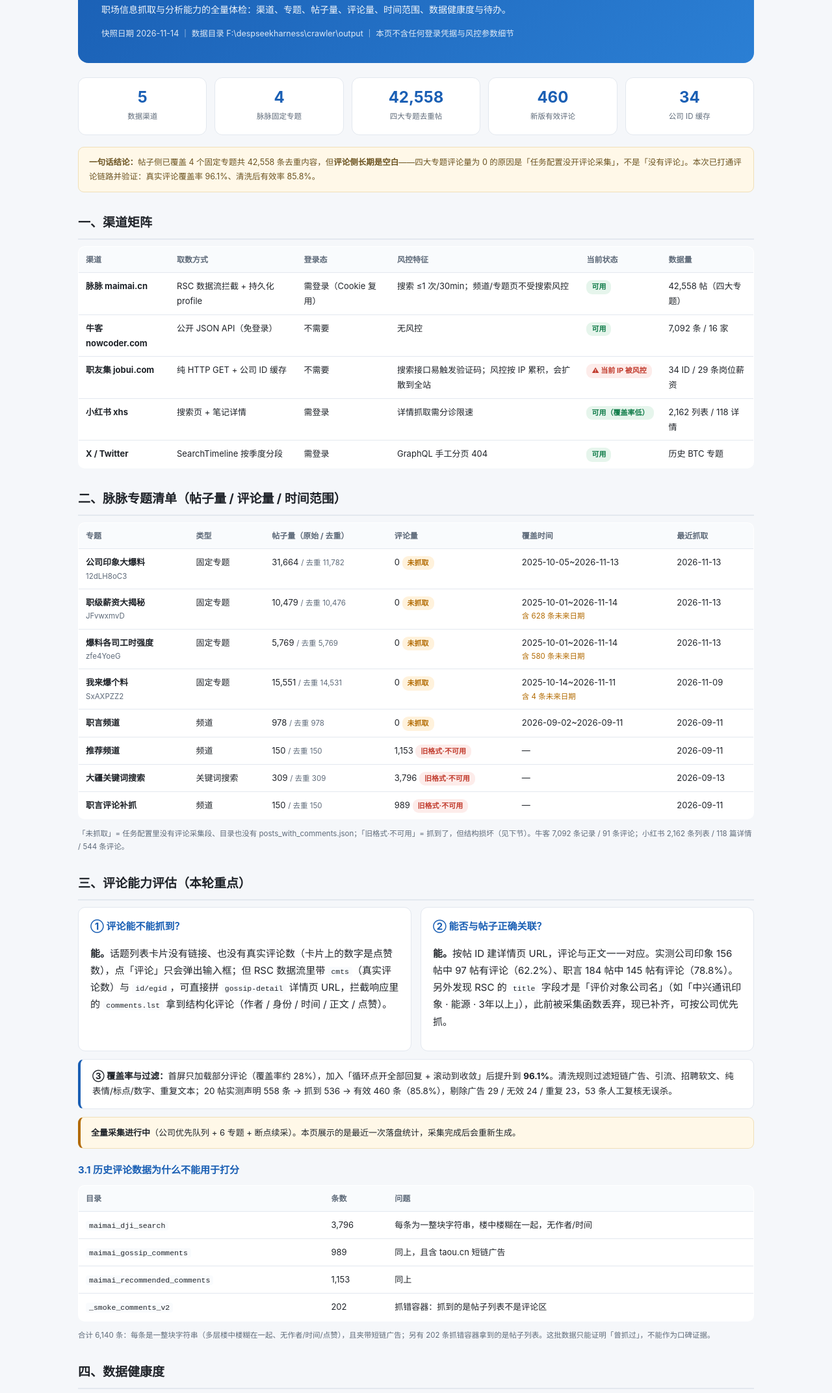
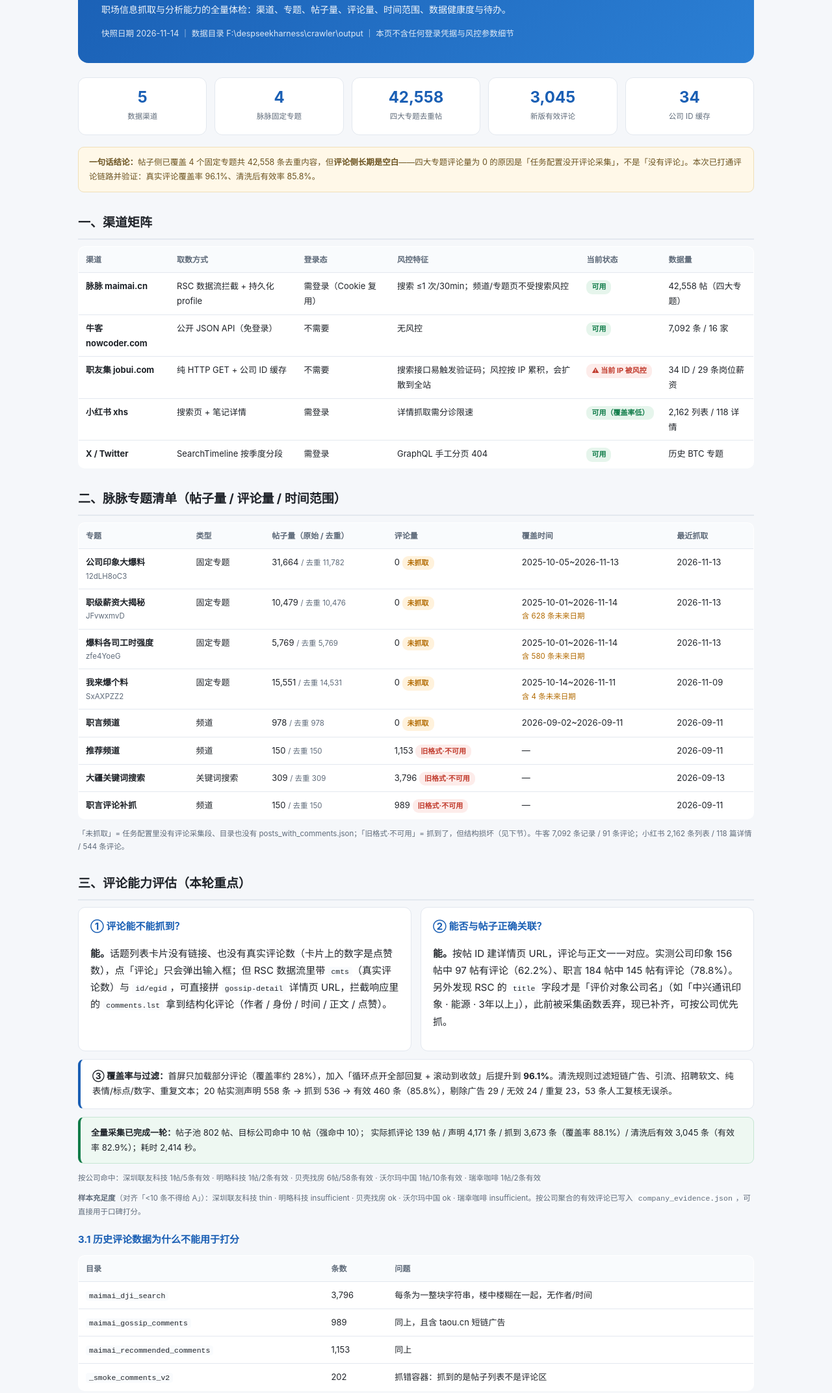
Before and after one commit to 109751269-sketch/career-report, a plain HTML site: page skill-audit/index.html in a window 1280 px wide. Shown: the part 154-2298 px from the top of the page at 65% size. Drawn offline with Linux system fonts and the light colour scheme.

Commit message:
data: 并入全量评论采集结果(139帖/3045条有效)，更新盘点页与首页数字

```diff
--- a/skill-audit/index.html
+++ b/skill-audit/index.html
@@ -46,7 +46,7 @@
     <div class="meta">快照日期 2026-11-14 ｜ 数据目录 F:\despseekharness\crawler\output ｜ 本页不含任何登录凭据与风控参数细节</div>
   </header>
 
-  <div class="kpis"><div class="kpi"><b>5</b><span>数据渠道</span></div><div class="kpi"><b>4</b><span>脉脉固定专题</span></div><div class="kpi"><b>42,558</b><span>四大专题去重帖</span></div><div class="kpi"><b>460</b><span>新版有效评论</span></div><div class="kpi"><b>34</b><span>公司 ID 缓存</span></div></div>
+  <div class="kpis"><div class="kpi"><b>5</b><span>数据渠道</span></div><div class="kpi"><b>4</b><span>脉脉固定专题</span></div><div class="kpi"><b>42,558</b><span>四大专题去重帖</span></div><div class="kpi"><b>3,045</b><span>新版有效评论</span></div><div class="kpi"><b>34</b><span>公司 ID 缓存</span></div></div>
 
   <div class="note"><strong>一句话结论：</strong>帖子侧已覆盖 4 个固定专题共 42,558 条去重内容，但<strong>评论侧长期是空白</strong>——四大专题评论量为 0 的原因是「任务配置没开评论采集」，不是「没有评论」。本次已打通评论链路并验证：真实评论覆盖率 96.1%、清洗后有效率 85.8%。</div>
 
@@ -105,7 +105,12 @@
     <div class="card"><h3>② 能否与帖子正确关联？</h3><p><strong>能。</strong>按帖 ID 建详情页 URL，评论与正文一一对应。实测公司印象 156 帖中 97 帖有评论（62.2%）、职言 184 帖中 145 帖有评论（78.8%）。另外发现 RSC 的 <code>title</code> 字段才是「评价对象公司名」（如「中兴通讯印象 · 能源 · 3年以上」），此前被采集函数丢弃，现已补齐，可按公司优先抓。</p></div>
   </div>
   <div class="box"><strong>③ 覆盖率与过滤：</strong>首屏只加载部分评论（覆盖率约 28%），加入「循环点开全部回复 + 滚动到收敛」后提升到 <strong>96.1%</strong>。清洗规则过滤短链广告、引流、招聘软文、纯表情/标点/数字、重复文本；20 帖实测声明 558 条 → 抓到 536 → 有效 460 条（85.8%），剔除广告 29 / 无效 24 / 重复 23，53 条人工复核无误杀。</div>
-  <div class="warnbox"><strong>全量采集进行中</strong>（公司优先队列 + 6 专题 + 断点续采）。本页展示的是最近一次落盘统计，采集完成后会重新生成。</div>
+
+  <div class="okbox"><strong>全量采集已完成一轮：</strong>帖子池 802 帖、目标公司命中 10 帖（强命中 10）；
+  实际抓评论 139 帖 / 声明 4,171 条 / 抓到 3,673 条（覆盖率 88.1%）/ 清洗后有效 3,045 条（有效率 82.9%）；耗时 2,414 秒。</div>
+  <p class="sub">按公司命中：深圳联友科技 1帖/5条有效 · 明略科技 1帖/2条有效 · 贝壳找房 6帖/58条有效 · 沃尔玛中国 1帖/10条有效 · 瑞幸咖啡 1帖/2条有效</p>
+  <p class="sub"><strong>样本充足度</strong>（对齐「<10 条不得给 A」）：深圳联友科技 thin · 明略科技 insufficient · 贝壳找房 ok · 沃尔玛中国 ok · 瑞幸咖啡 insufficient。按公司聚合的有效评论已写入 <code>company_evidence.json</code>，可直接用于口碑打分。</p>
+
 
   <h3>3.1 历史评论数据为什么不能用于打分</h3>
   <table><thead><tr><th>目录</th><th>条数</th><th>问题</th></tr></thead><tbody><tr><td><code>maimai_dji_search</code></td><td>3,796</td><td>每条为一整块字符串，楼中楼糊在一起，无作者/时间</td></tr><tr><td><code>maimai_gossip_comments</code></td><td>989</td><td>同上，且含 taou.cn 短链广告</td></tr><tr><td><code>maimai_recommended_comments</code></td><td>1,153</td><td>同上</td></tr><tr><td><code>_smoke_comments_v2</code></td><td>202</td><td>抓错容器：抓到的是帖子列表不是评论区</td></tr></tbody></table>
@@ -123,7 +128,7 @@
 
   <h2>五、TODO 看板</h2>
   <table><thead><tr><th style="width:90px">状态</th><th style="width:220px">事项</th><th>说明 / 验收</th></tr></thead><tbody>
-    <tr><td><span class="pill p-ok">已完成</span></td><td><strong>牛客「裁员」正则污染</strong></td><td>新增 textsignals.js 统一判定；滴滴 40.2%→1.8%、拼多多 63.6%→3.7%；30 条误伤抽查通过</td></tr><tr><td><span class="pill p-ok">已完成</span></td><td><strong>growthScore 薪资口径</strong></td><td>v3.1：公司均薪退出打分，成长性只用招聘同比；新增 _meta 口径说明。顺带发现原字段是 5 年累计而非同比</td></tr><tr><td><span class="pill p-ok">已完成</span></td><td><strong>脉脉评论链路打通</strong></td><td>RSC 拦截 cmts/id/egid/title → gossip-detail 详情页 → 循环展开到收敛；项目侧 harvest_comments_v3/v4</td></tr><tr><td><span class="pill p-ok">已完成</span></td><td><strong>评论清洗与过滤</strong></td><td>lib/comment-filter.js：广告 / 引流 / 招聘软文 / 无效 / 重复；53 条验证只剔 4 条且无误杀</td></tr><tr><td><span class="pill p-ok">已完成</span></td><td><strong>职友集风控守卫</strong></td><td>lib/jobui-guard.js + preflight；5 个采集脚本入口强制体检，冷却期零请求直接退出</td></tr>
+    <tr><td><span class="pill p-ok">已完成</span></td><td><strong>牛客「裁员」正则污染</strong></td><td>新增 textsignals.js 统一判定；滴滴 40.2%→1.8%、拼多多 63.6%→3.7%；30 条误伤抽查通过</td></tr><tr><td><span class="pill p-ok">已完成</span></td><td><strong>growthScore 薪资口径</strong></td><td>v3.1：公司均薪退出打分，成长性只用招聘同比；新增 _meta 口径说明。顺带发现原字段是 5 年累计而非同比</td></tr><tr><td><span class="pill p-ok">已完成</span></td><td><strong>脉脉评论链路打通</strong></td><td>RSC 拦截 cmts/id/egid/title → gossip-detail 详情页 → 循环展开到收敛；项目侧 harvest_comments_v3/v4</td></tr><tr><td><span class="pill p-ok">已完成</span></td><td><strong>评论清洗与过滤</strong></td><td>lib/comment-filter.js：广告 / 引流 / 招聘软文 / 无效 / 重复；53 条验证只剔 4 条且无误杀</td></tr><tr><td><span class="pill p-ok">已完成</span></td><td><strong>职友集风控守卫</strong></td><td>lib/jobui-guard.js + preflight；5 个采集脚本入口强制体检，冷却期零请求直接退出</td></tr><tr><td><span class="pill p-ok">已完成</span></td><td><strong>RSC title 公司字段补齐</strong></td><td>collectPostsRich 保留评价对象公司名，公司优先队列才真正生效</td></tr><tr><td><span class="pill p-ok">已完成</span></td><td><strong>评论清洗规则补强</strong></td><td>真实批次暴露 4 类漏网 + 1 处误杀，已全修；389 条→保留 302 且无误杀</td></tr>
     <tr><td><span class="pill p-run">进行中</span></td><td><strong>脉脉评论全量采集</strong></td><td>6 专题 + 公司优先队列 + 断点续采，进行中</td></tr><tr><td><span class="pill p-run">进行中</span></td><td><strong>职友集剩余岗位细分薪资</strong></td><td>34 个 ID 已缓存、29 条已采；当前 IP 被风控，解封后由 preflight 放行</td></tr><tr><td><span class="pill p-run">进行中</span></td><td><strong>小红书详情补抓</strong></td><td>详情 118 / 列表 2,162（5.5%），按互动与关键词分诊续抓</td></tr>
     <tr><td><span class="pill p-warn">待办</span></td><td><strong>修 datefilter.js 相对时间解析</strong></td><td>同月未来日期未回退年份，导致 1,212 条被归档到 2026-11-15~11-30</td></tr><tr><td><span class="pill p-warn">待办</span></td><td><strong>脉脉「offer 选择」专题</strong></td><td>目前无数据</td></tr><tr><td><span class="pill p-warn">待办</span></td><td><strong>公司主页定向抓取</strong></td><td>当前 404，无法按公司直达</td></tr><tr><td><span class="pill p-warn">待办</span></td><td><strong>看准 / BOSS 点评 / 知乎 / 贴吧 / 微博</strong></td><td>未接入</td></tr><tr><td><span class="pill p-warn">待办</span></td><td><strong>cloudflared 发布下线</strong></td><td>已迁 GitHub Pages，可关闭</td></tr>
   </tbody></table>
```
Also changed, not shown: index.html (+2 -2 lines), 1 other file.
